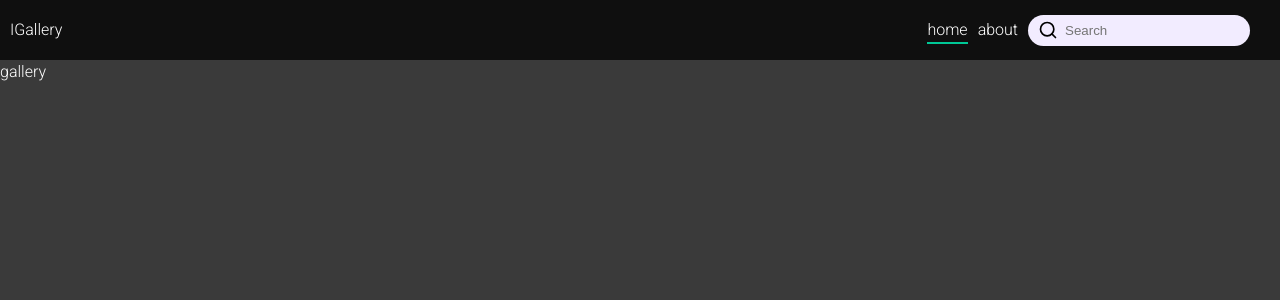
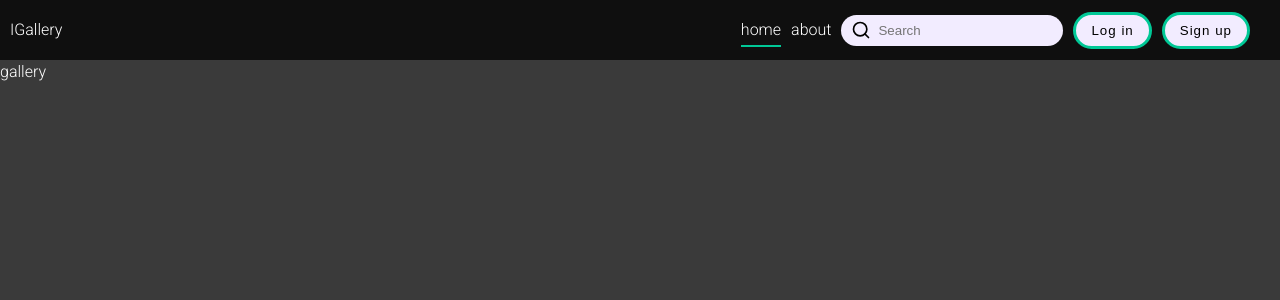
Before and after one commit to Persepha/image-gallery-frontend, a React (Create React App) app: page / in a window 1280 px wide. Shown: the top 300 px of the page. Built offline with nearby package versions, Linux system fonts and the light colour scheme.

Commit message:
Add GuestNav component

```diff
--- /dev/null
+++ b/src/components/Button/Button.module.css
@@ -0,0 +1,20 @@
+.button {
+    padding: 0.8rem 1.5rem;
+    letter-spacing: 1px;
+    color: #000;
+    background-color: var(--secondary-background-color);
+    border: 3px solid var(--accent-color);
+    border-radius: 45px;
+    transition: all 0.3s ease 0s;
+    cursor: pointer;
+    outline: none;
+}
+
+.button:hover {
+    background-color: #23c483;
+    color: #fff;
+}
+
+.button:active {
+    transform: translateY(-1px);
+}
--- /dev/null
+++ b/src/components/Button/index.tsx
@@ -0,0 +1,16 @@
+import { FC, ReactNode, MouseEvent } from "react";
+
+import styles from "./Button.module.css";
+
+interface ButtonProps {
+  children: ReactNode;
+  onClick?: (event: MouseEvent<HTMLButtonElement>) => void;
+}
+
+export const Button: FC<ButtonProps> = ({ children, onClick }) => {
+  return (
+    <button className={styles.button} onClick={onClick}>
+      {children}
+    </button>
+  );
+};
--- a/src/components/Navbar/Navbar.module.css
+++ b/src/components/Navbar/Navbar.module.css
@@ -23,6 +23,8 @@
 .navlinkText {
     text-decoration: none;
     color: var(--color-alt);
+    display: inline-block;
+    width: 100%;
 }
 
 
--- a/src/components/Navbar/index.tsx
+++ b/src/components/Navbar/index.tsx
@@ -6,6 +6,7 @@ import cn from "classnames";
 import styles from "./Navbar.module.css";
 import { NavbarLink } from "./NavbarLink";
 import { SearchBar } from "../SearchBar";
+import { UserMenu } from "../UserMenu";
 
 export const Navbar: FC = () => {
   const [navVisibility, setNavVisibility] = useState<boolean>(false);
@@ -47,6 +48,7 @@ export const Navbar: FC = () => {
           <li>
             <SearchBar />
           </li>
+          <UserMenu />
         </ul>
       </nav>
     </header>
--- /dev/null
+++ b/src/components/UserMenu/GuestNav.tsx
@@ -0,0 +1,11 @@
+import { FC } from "react";
+import { Button } from "../Button";
+
+export const GuestNav: FC = () => {
+  return (
+    <>
+      <Button>Log in</Button>
+      <Button>Sign up</Button>
+    </>
+  );
+};
--- /dev/null
+++ b/src/components/UserMenu/index.tsx
@@ -0,0 +1,6 @@
+import { FC } from "react";
+import { GuestNav } from "./GuestNav";
+
+export const UserMenu: FC = () => {
+  return <GuestNav />;
+};
```
